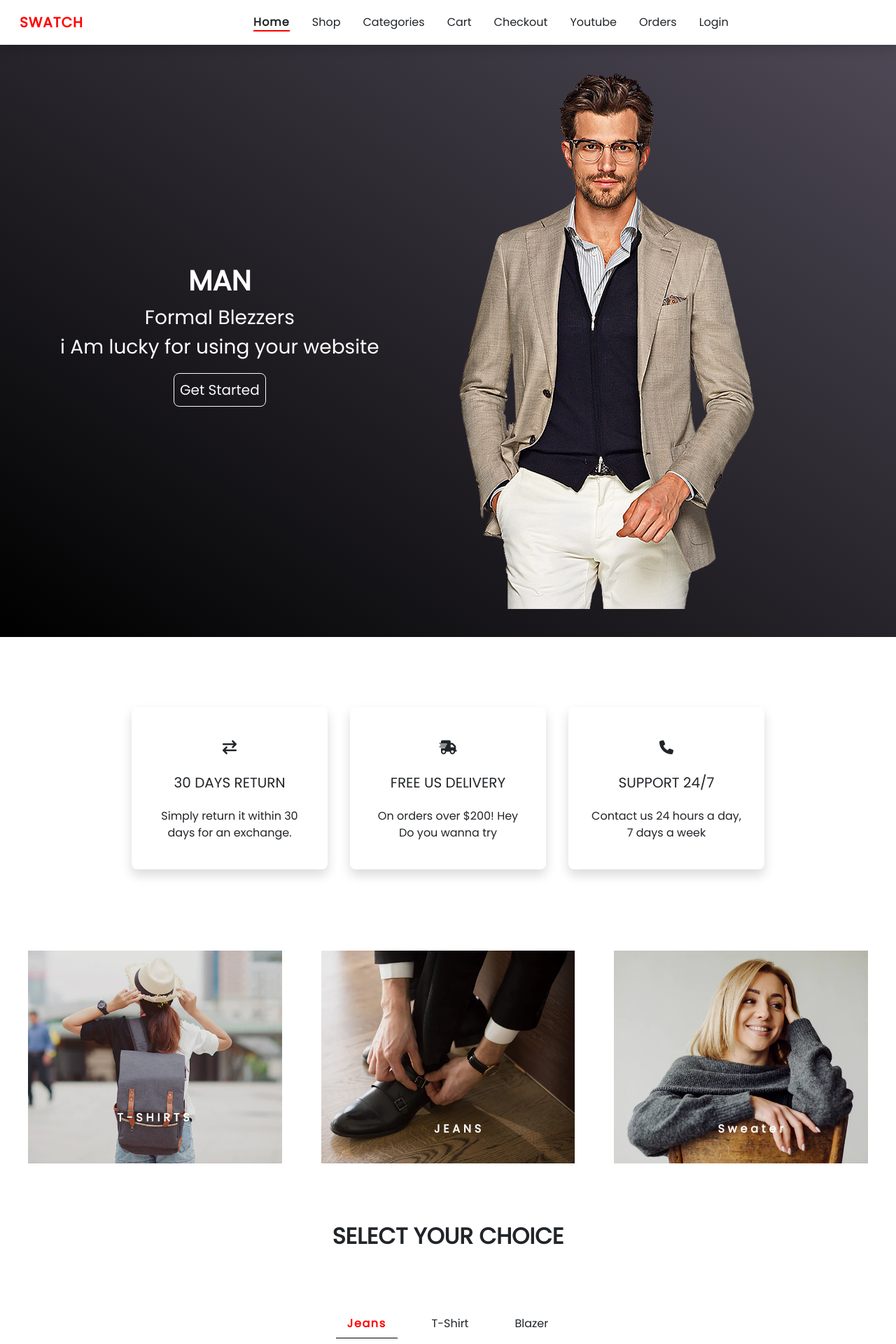
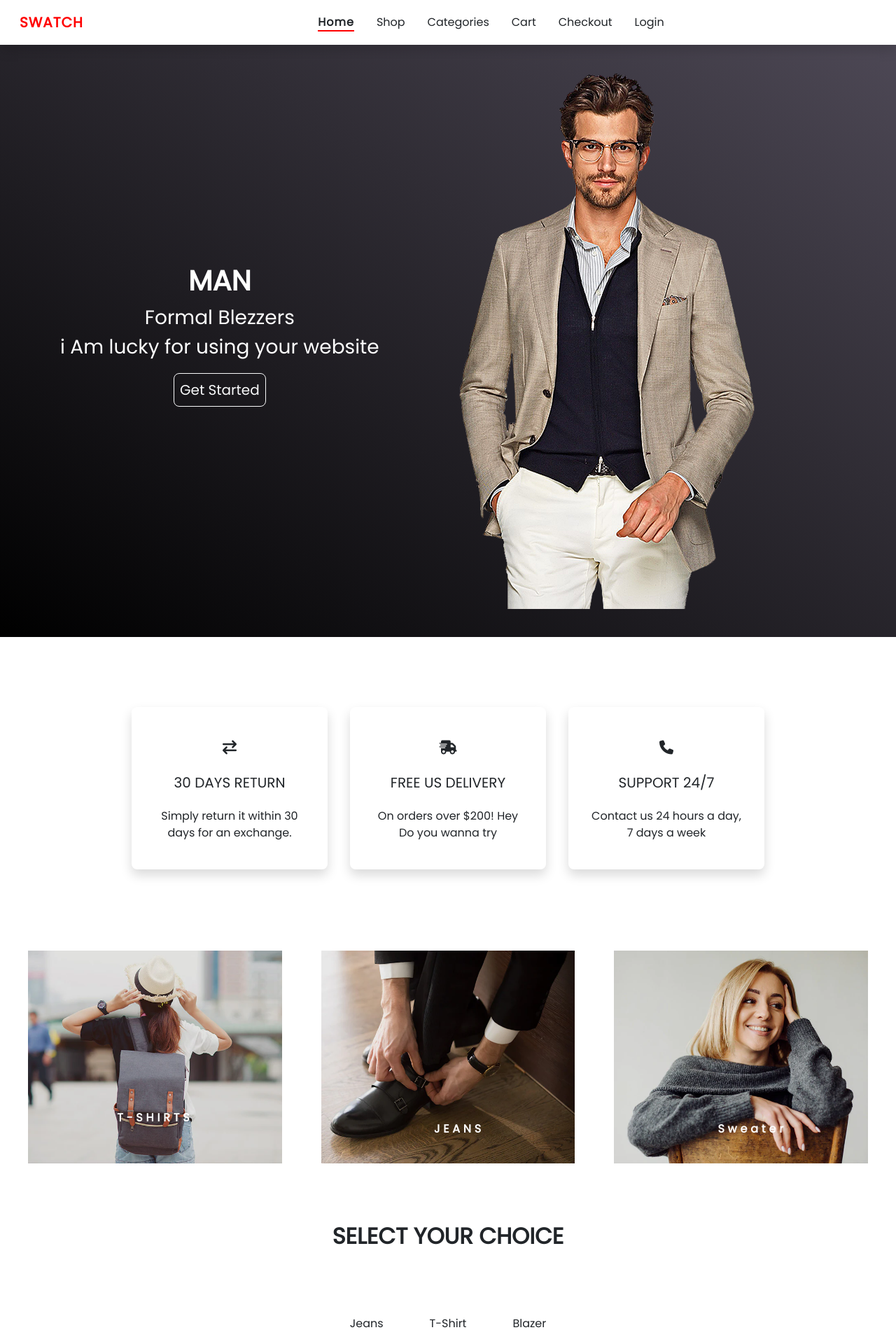
Before and after one commit to varunkewlani/Insta_shop, a React (Create React App) app: page / in a window 1280 px wide. Shown: the top 1920 px of the page at 70% size. Built offline with nearby package versions, Linux system fonts and the light colour scheme; data requests are answered from the project's data file.

Commit message:
homenavbar

```diff
--- a/src/components/Navbar.js
+++ b/src/components/Navbar.js
@@ -36,12 +36,10 @@ const Navbar = () => {
                             <li className="nav-item mx-auto my-1 px-3">
                                 <NavLink className="text-dark text-decoration-none" to="/checkout" aria-current="page">Checkout</NavLink>
                             </li>
-                            <li className="nav-item mx-auto my-1 px-3">
+                            {/* <li className="nav-item mx-auto my-1 px-3">
                                 <NavLink className="text-dark text-decoration-none" to="/youtube" aria-current="page">Youtube</NavLink>
-                            </li>
-                            <li className="nav-item mx-auto my-1 px-3">
-                                <NavLink className="text-dark text-decoration-none" to="/orders" aria-current="page">Orders</NavLink>
-                            </li>
+                            </li> */}
+
                             <li className="nav-item mx-auto my-1 px-3">
                                 <NavLink className="text-dark text-decoration-none" to="/login" aria-current="page">Login</NavLink>
                             </li>
--- a/src/pages/Home.js
+++ b/src/pages/Home.js
@@ -182,7 +182,7 @@ const FilterProducts = ({ photocardsection }) => {
         <nav className='position-relative mt-5 container'>
           <div className="nav nav-tabs border-0 d-flex justify-content-center pt-3" id="nav-tab" role="tablist">
 
-            <button className="nav-link  text-dark filter-tab active fs-6 m-3" onClick={() => handleClick("Jeans")} id="nav-newest-tab" data-bs-toggle="tab" data-bs-target="#nav-newest" type="button" role="tab" aria-controls="nav-newest" aria-selected="true">Jeans</button>
+            <button className="nav-link  text-dark filter-tab fs-6 m-3" onClick={() => handleClick("Jeans")} id="nav-newest-tab" data-bs-toggle="tab" data-bs-target="#nav-newest" type="button" role="tab" aria-controls="nav-newest" aria-selected="true">Jeans</button>
 
             <button className="nav-link text-dark filter-tab fs-6 m-3" onClick={() => handleClick("T-Shirt")} id="nav-best-tab" data-bs-toggle="tab" data-bs-target="#nav-best" type="button" role="tab" aria-controls="nav-best" aria-selected="false">T-Shirt</button>
 
```
